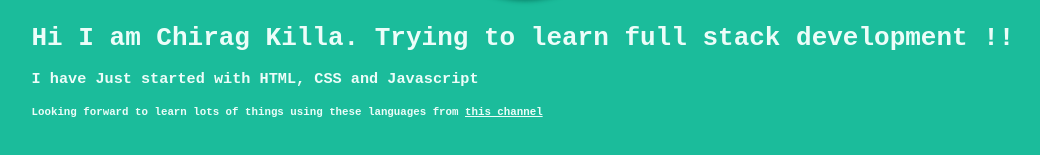
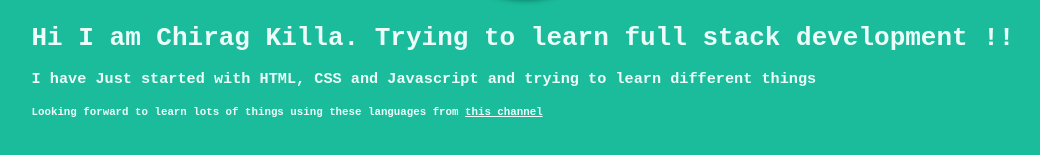
Before and after one commit to chirag1997/FirstPortfolio, a plain HTML site: page index.html in a window 1280 px wide. Shown: the part 429-584 px from the top of the page, without its empty margins (117-1157 px from the left). Drawn offline with Linux system fonts and the light colour scheme.

Commit message:
fix minor

```diff
--- a/index.html
+++ b/index.html
@@ -11,7 +11,7 @@
 	<img class = "profile-pic" src="https://media-exp1.licdn.com/dms/image/C4E03AQEqwM07YYx6xQ/profile-displayphoto-shrink_400_400/0?e=1601510400&v=beta&t=hQrXv41gQrt_JtaAB8OWXRx2R0g2QOw_1iAE49o-jeE">
 	<div class="site-header-content">
 	 <h1>Hi I am Chirag Killa. Trying to learn full stack development !!</h1>
-	 <h3>I have Just started with HTML, CSS and Javascript</h3>
+	 <h3>I have Just started with HTML, CSS and Javascript and trying to learn different things</h3>
 	 <h5>Looking forward to learn lots of things using these languages from <a class="course-link" href="https://www.youtube.com/channel/UCNFmBuclxQPe57orKiQbyfA" target="blank">this channel</a></h5>
 	</div>
 </header>
```
